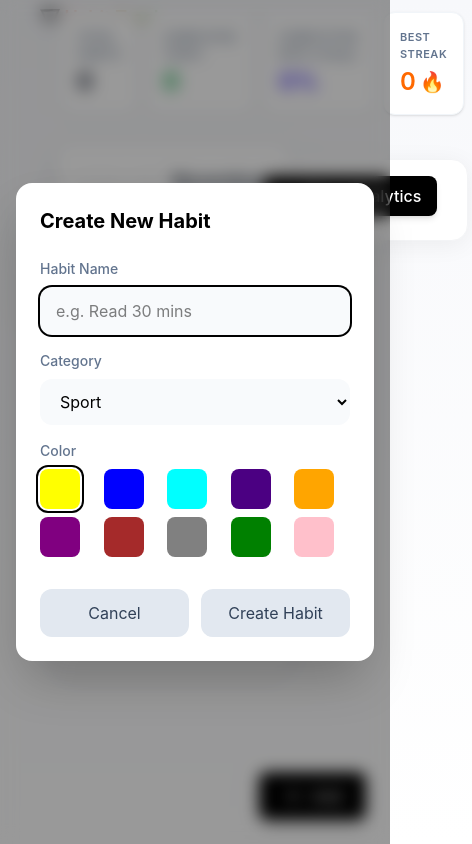
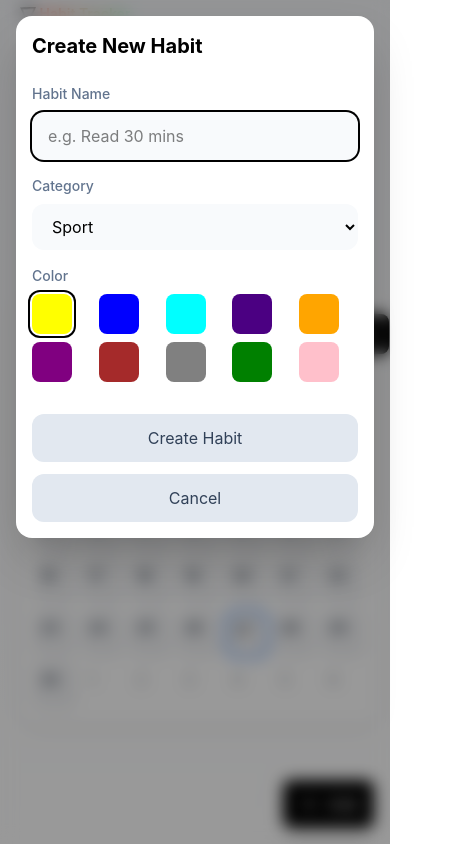
Before and after one commit to NitishKumar078/Habit_Tracker, a React (Vite) app: page / in a window 390 px wide. Both pictures are taken after a click on the button "Add". Shown: the top 844 px of the page, 472 px wide, since content can reach past the window. Built offline with nearby package versions, Linux system fonts and the light colour scheme.

Commit message:
fixed the layout for multiple screen

```diff
--- a/src/components/calendar/Calendar.tsx
+++ b/src/components/calendar/Calendar.tsx
@@ -17,7 +17,7 @@ export default function Calendar({ onToggleView }: Props) {
   const [selectedDate, setSelectedDate] = useState<string | null>(null);
 
   return (
-    <div className="w-[60vw] bg-white p-6 rounded-2xl shadow-soft border border-gray-100">
+    <div className="w-full bg-white p-3 md:p-6 rounded-2xl shadow-soft border border-gray-100">
       <CalendarHeader
         currentMonth={currentMonth}
         goNext={goNext}
--- a/src/components/calendar/CalendarDay.tsx
+++ b/src/components/calendar/CalendarDay.tsx
@@ -2,7 +2,19 @@ import React, { useEffect, useRef, useState } from "react";
 import { motion, AnimatePresence } from "framer-motion";
 import dayjs from "dayjs";
 
-export default function CalendarDay({ day, onClick }) {
+type CalendarGridDay = {
+  date: number;
+  fullDate: string;
+  isCurrentMonth: boolean;
+  habits: { id: string; color: string }[];
+};
+
+type Props = {
+  day: CalendarGridDay;
+  onClick: () => void;
+};
+
+export default function CalendarDay({ day, onClick }: Props) {
   const [pulse, setPulse] = useState(false);
   const prevCount = useRef(day.habits.length);
   const isToday = day.fullDate === dayjs().format("YYYY-MM-DD");
@@ -18,11 +30,9 @@ export default function CalendarDay({ day, onClick }) {
   return (
     <div
       onClick={onClick}
-      className={`flex flex-col items-start p-4 rounded-xl hover:bg-gray-200 transition cursor-pointer min-h-15 max-h-20 ${
-        day.isCurrentMonth ? "opacity-100 bg-gray-100" : "opacity-50"
-      } ${isToday ? "border-2 border-blue-500" : ""} ${
-        pulse ? "animate-pulse" : ""
-      }`}
+      className={`flex flex-col items-start p-2 md:p-4 rounded-xl hover:bg-gray-200 transition cursor-pointer min-h-12 md:min-h-15 max-h-16 md:max-h-20 ${day.isCurrentMonth ? "opacity-100 bg-gray-100" : "opacity-50"
+        } ${isToday ? "border-2 border-blue-500" : ""} ${pulse ? "animate-pulse" : ""
+        }`}
     >
       <div className="w-full flex items-center justify-between">
         <span className="text-sm font-medium text-gray-800">{day.date}</span>
@@ -35,7 +45,7 @@ export default function CalendarDay({ day, onClick }) {
               <motion.span
                 key={h.id}
                 className="w-2.5 h-2.5 rounded-full"
-                style={{ background: h.color }}
+                style={{ backgroundColor: h.color } as any}
                 initial={{ opacity: 0, scale: 0.5 }}
                 animate={{ opacity: 1, scale: 1 }}
                 exit={{ opacity: 0, scale: 0.5 }}
--- a/src/components/habits/AddHabitModal.tsx
+++ b/src/components/habits/AddHabitModal.tsx
@@ -75,9 +75,9 @@ export default function AddHabitModal({ isOpen, onClose, habit }: Props) {
         className="absolute inset-0 bg-black/40 backdrop-blur-sm transition-opacity"
         onClick={onClose}
       />
-      <div className="absolute top-1/2 left-1/2 animate-fade-scale -translate-x-1/2 -translate-y-1/2 w-full max-w-md p-4">
-        <div className="bg-white rounded-2xl shadow-2xl overflow-hidden">
-          <div className="p-6">
+      <div className="absolute inset-4 md:inset-auto md:top-1/2 md:left-1/2 animate-fade-scale md:-translate-x-1/2 md:-translate-y-1/2 md:w-full md:max-w-md">
+        <div className="bg-white rounded-2xl shadow-2xl overflow-hidden max-h-full">
+          <div className="p-4 md:p-6 max-h-full overflow-y-auto">
             <h2 className="text-xl font-bold mb-6">
               {habit ? "Edit Habit" : "Create New Habit"}
             </h2>
@@ -152,17 +152,17 @@ export default function AddHabitModal({ isOpen, onClose, habit }: Props) {
                 </div>
               </div>
 
-              <div className="flex gap-3 mt-8">
+              <div className="flex flex-col sm:flex-row gap-3 mt-8">
                 <button
                   type="button"
                   onClick={onClose}
-                  className="flex-1 py-3 bg-slate-200 text-slate-700 rounded-xl hover:bg-slate-300 active:scale-95 transition-all duration-200"
+                  className="flex-1 py-3 bg-slate-200 text-slate-700 rounded-xl hover:bg-slate-300 active:scale-95 transition-all duration-200 order-2 sm:order-1"
                 >
                   Cancel
                 </button>
                 <button
                   type="submit"
-                  className="flex-1 py-3 bg-slate-200 text-slate-700 rounded-xl hover:bg-slate-300 active:scale-95 transition-all duration-200"
+                  className="flex-1 py-3 bg-slate-200 text-slate-700 rounded-xl hover:bg-slate-300 active:scale-95 transition-all duration-200 order-1 sm:order-2"
                   disabled={!name.trim()} // Optionally disable if name is empty
                 >
                   {habit ? "Save" : "Create Habit"}
--- a/src/components/habits/FlippableCard.tsx
+++ b/src/components/habits/FlippableCard.tsx
@@ -11,7 +11,7 @@ export default function FlippableCard({ flipped, front, back }: Props) {
   return (
     <div className="relative w-full h-full perspective">
       <motion.div
-        className="relative w-full h-full preserve-3d"
+        className="relative w-full h-full preserve-3d lg:w-[135%]"
         animate={{ rotateY: flipped ? 180 : 0 }}
         transition={{ duration: 0.55, ease: "easeInOut" }}
       >
--- a/src/components/habits/HabitAnalyticsModal.tsx
+++ b/src/components/habits/HabitAnalyticsModal.tsx
@@ -6,7 +6,7 @@ import useHabits from "../../hooks/useHabits";
 const CATEGORY_ICONS: Record<string, string> = {
   sport: "fa-person-running",
   "skill development": "fa-code",
-  health: "fa-glass-water",
+  health: "fa-heart",
   learning: "fa-book",
   custom: "fa-brain",
 };
@@ -69,7 +69,7 @@ export default function HabitAnalyticsModal({ onToggleView, habits }: HabitAnaly
   }, [habits]);
 
   return (
-    <div className="w-[60vw] bg-white p-6 rounded-2xl shadow-soft border border-gray-100">
+    <div className="w-full lg:w-[90vw] bg-white p-4 md:p-4 rounded-2xl shadow-soft border border-gray-100">
       {/* Header */}
       <div className="flex items-center justify-between mb-6">
         <div className="flex items-center gap-2">
--- a/src/components/habits/HabitStatsHeader.tsx
+++ b/src/components/habits/HabitStatsHeader.tsx
@@ -19,7 +19,7 @@ export default function HabitStatsHeader({ stats }: Props) {
   } = stats;
 
   return (
-    <div className="w-full flex items-center gap-2 p-2">
+    <div className="w-full grid grid-cols-2 md:grid-cols-4 gap-2 p-2">
       <StatCard
         label="TOTAL HABITS"
         value={total}
@@ -54,16 +54,16 @@ interface StatCardProps {
 
 function StatCard({ label, value, valueColor, streak }: StatCardProps) {
   return (
-    <div className="flex flex-col flex-1 bg-white rounded-xl p-4 shadow-sm border border-slate-100">
-      <span className="text-[11px] tracking-wider font-semibold text-slate-500 mb-1">
+    <div className="flex flex-col bg-white rounded-xl p-3 md:p-4 shadow-sm border border-slate-100">
+      <span className="text-[10px] md:text-[11px] tracking-wider font-semibold text-slate-500 mb-1">
         {label}
       </span>
 
       <div className="flex items-center gap-1">
-        <span className={`text-2xl font-semibold ${valueColor}`}>{value}</span>
+        <span className={`text-xl md:text-2xl font-semibold ${valueColor}`}>{value}</span>
 
         {/* fire emoji for streak */}
-        {streak && <span className="text-orange-400 text-xl">🔥</span>}
+        {streak && <span className="text-orange-400 text-lg md:text-xl">🔥</span>}
       </div>
     </div>
   );
--- a/src/components/menu/HabitList.tsx
+++ b/src/components/menu/HabitList.tsx
@@ -4,16 +4,14 @@ import useHabits from "../../hooks/useHabits";
 import AddHabitModal from "../habits/AddHabitModal";
 import HabitFilters from "../habits/HabitFilters";
 import { Habit } from "../../context/HabitContextCommon";
+import { CATEGORY_ICONS } from "../../layouts/MainLayout";
 
-const CATEGORY_ICONS: Record<string, string> = {
-  sport: "fa-person-running",
-  "skill development": "fa-code",
-  health: "fa-glass-water",
-  learning: "fa-book",
-  custom: "fa-brain",
+type Props = {
+  isDrawer?: boolean;
+  onClose?: () => void;
 };
 
-export default function HabitList() {
+export default function HabitList({ isDrawer = false, onClose }: Props) {
   const ref = useRef(null);
   const [showEdit, setShowEdit] = useState(false);
   const [selectedHabit, setSelectedHabit] = useState<Habit | null>(null);
@@ -23,13 +21,9 @@ export default function HabitList() {
   // store filtered habits locally
   const [filteredHabits, setFilteredHabits] = useState(habits);
 
-  return (
-    <>
-      <div
-        ref={ref}
-        className="fixed left-4 top-1/4 mt-3 -translate-y-1/4 z-40"
-      >
-        <div className="w-64 px-4 py-3 bg-white/40 backdrop-blur-lg border border-slate-200/20 rounded-2xl shadow-soft">
+
+  const content = (
+    <div className={`${isDrawer ? 'w-full' : 'w-56 md:w-64'} px-3 md:px-4 py-3 bg-white/40 backdrop-blur-lg border border-slate-200/20 rounded-2xl shadow-soft`}>
       {/* Header */}
       <div className="flex items-center justify-between mb-3">
         <h3 className="text-lg font-semibold text-center">Habits</h3>
@@ -48,7 +42,7 @@ export default function HabitList() {
       <HabitFilters habits={habits} onChange={setFilteredHabits} />
 
       {/* Habits List */}
-          <div className="overflow-y-auto max-h-80">
+      <div className="overflow-y-auto max-h-60 md:max-h-80">
         {filteredHabits.length === 0 ? (
           <div className="text-sm mt-4 text-slate-500">
             <h5 className="text-black font-semibold">
@@ -102,7 +96,33 @@ export default function HabitList() {
         </div>
       </div>
     </div>
+  );
+
+  return (
+    <>
+      <div ref={ref} className="hidden lg:block fixed left-2 lg:left-4 top-1/4 mt-3 -translate-y-1/4 z-40">
+        {content}
       </div>
+
+      {/* Mobile drawer (full screen overlay) */}
+      {isDrawer && (
+        <div className="lg:hidden fixed inset-0 z-50 flex">
+          <div className="absolute inset-0 bg-black/40" onClick={onClose} />
+          <div className="relative w-full max-w-xs bg-white p-4 overflow-auto">
+            {/* Keep the desktop structure for now but full height */}
+            <div className="flex-1">{content}</div>
+            <div className="absolute top-3 right-3">
+              <button
+                aria-label="Close"
+                className="p-2 rounded-md hover:bg-slate-100"
+                onClick={onClose}
+              >
+                ✕
+              </button>
+            </div>
+          </div>
+        </div>
+      )}
 
       {showEdit && (
         <AddHabitModal
--- a/src/layouts/MainLayout.tsx
+++ b/src/layouts/MainLayout.tsx
@@ -10,9 +10,18 @@ import { Plus } from "lucide-react";
 const logoimg = new URL("../assets/icon48.png", import.meta.url).href;
 import FlippableCard from "../components/habits/FlippableCard";
 
+export const CATEGORY_ICONS: Record<string, string> = {
+  sport: "fa-person-running",
+  "skill development": "fa-code",
+  health: "fa-heart",
+  learning: "fa-book",
+  custom: "fa-brain",
+};
+
 export default function MainLayout() {
   const [isAddOpen, setIsAddOpen] = useState<boolean>(false);
   const [view, setView] = useState<"calendar" | "analytics">("calendar");
+  const [isMobileMenuOpen, setIsMobileMenuOpen] = useState<boolean>(false);
   const { habits, getCompletionsForDate, getBestStreak } = useHabits();
 
   // Compute stats
@@ -32,22 +41,36 @@ export default function MainLayout() {
   };
 
   return (
-    <div className="min-h-screen p-9 lg:p-20 flex">
-      <p className="top-0 m-1 fixed text-lg font-semibold text-center bg-linear-to-r from-red-500 to-green-300 bg-clip-text text-transparent">
-        <img src={logoimg} alt="MY_Logo" className="size-5 inline" /> Habit
+    <div className="min-h-screen pt-8 lg:m-2 md:pt-0 p-4 md:p-9 lg:p-2 flex flex-col md:flex-row gap-4">
+      <p className="top-0 m-1 fixed text-sm md:text-lg font-semibold text-center bg-linear-to-r from-red-500 to-green-300 bg-clip-text text-transparent">
+        <img src={logoimg} alt="MY_Logo" className="size-4 md:size-5 inline" /> Habit
         Tracker
       </p>
-      {/* Left sidebar menu */}
+      {/* Left sidebar menu (desktop) */}
       <HabitList />
 
+      {/* Mobile menu button */}
+      <div className="lg:hidden relative z-30">
+        <button
+          aria-label="Open menu"
+          className="p-2 bg-white rounded-lg shadow-md"
+          onClick={() => setIsMobileMenuOpen((s) => !s)}
+        >
+          ☰
+        </button>
+      </div>
+      {isMobileMenuOpen && (
+        <HabitList isDrawer onClose={() => setIsMobileMenuOpen(false)} />
+      )}
+
       {/* Main content area */}
-      <div className="flex-1 ml-4 absolute top-1 lg:ml-48 flex flex-col">
+      <div className="flex-1 ml-0 md:ml-4 lg:ml-64 flex flex-col relative">
         {/* Top stats header */}
         <HabitStatsHeader stats={stats} />
 
         {/* Main grid: Sidebar left, Calendar right */}
         <div className="mt-4 grid grid-cols-1 lg:grid-cols-12 gap-2 items-start w-full">
-          <div className="lg:col-span-9 min-w-0 m-1 flex flex-col w-[60vw]">
+          <div className="lg:col-span-9 min-w-0 m-1 flex flex-col w-full md:w-auto">
             <FlippableCard
               flipped={view !== "calendar"}
               front={<Calendar onToggleView={() => setView("analytics")} />}
@@ -59,13 +82,15 @@ export default function MainLayout() {
               }
             />
           </div>
-          <div className="lg:col-span-3 min-w-0">
-            <HabitSidebar mode="today" />
-          </div>
+
         </div>
+
+      </div>
+      <div className="top-[123vh] absolute w-[83vw] flex md:block md:relative md:top-1 md:w-64">
+        <HabitSidebar mode="today" />
       </div>
       <button
-        className="fixed right-6 cursor-pointer bottom-6 z-40 bg-black text-white px-6 py-3 rounded-lg shadow-lg hover:bg-black-600 hover:shadow-xl transition-transform duration-150 ease-out transform active:scale-95 active:translate-y-0.5 focus:outline-none focus:ring-4 focus:ring-indigo-300/30 flex items-center gap-2"
+        className="fixed right-4 md:right-6 bottom-4 md:bottom-6 z-40 bg-black text-white px-4 md:px-6 py-3 rounded-lg shadow-lg hover:bg-black-600 hover:shadow-xl transition-transform duration-150 ease-out transform active:scale-95 active:translate-y-0.5 focus:outline-none focus:ring-4 focus:ring-indigo-300/30 flex items-center gap-2"
         onClick={() => setIsAddOpen(true)}
       >
         <Plus size={20} /> Add
```
Also changed, not shown: src/components/habits/HabitSidebar.tsx (+2 -9 lines). Lines whose indentation alone changed are shown as unchanged.
